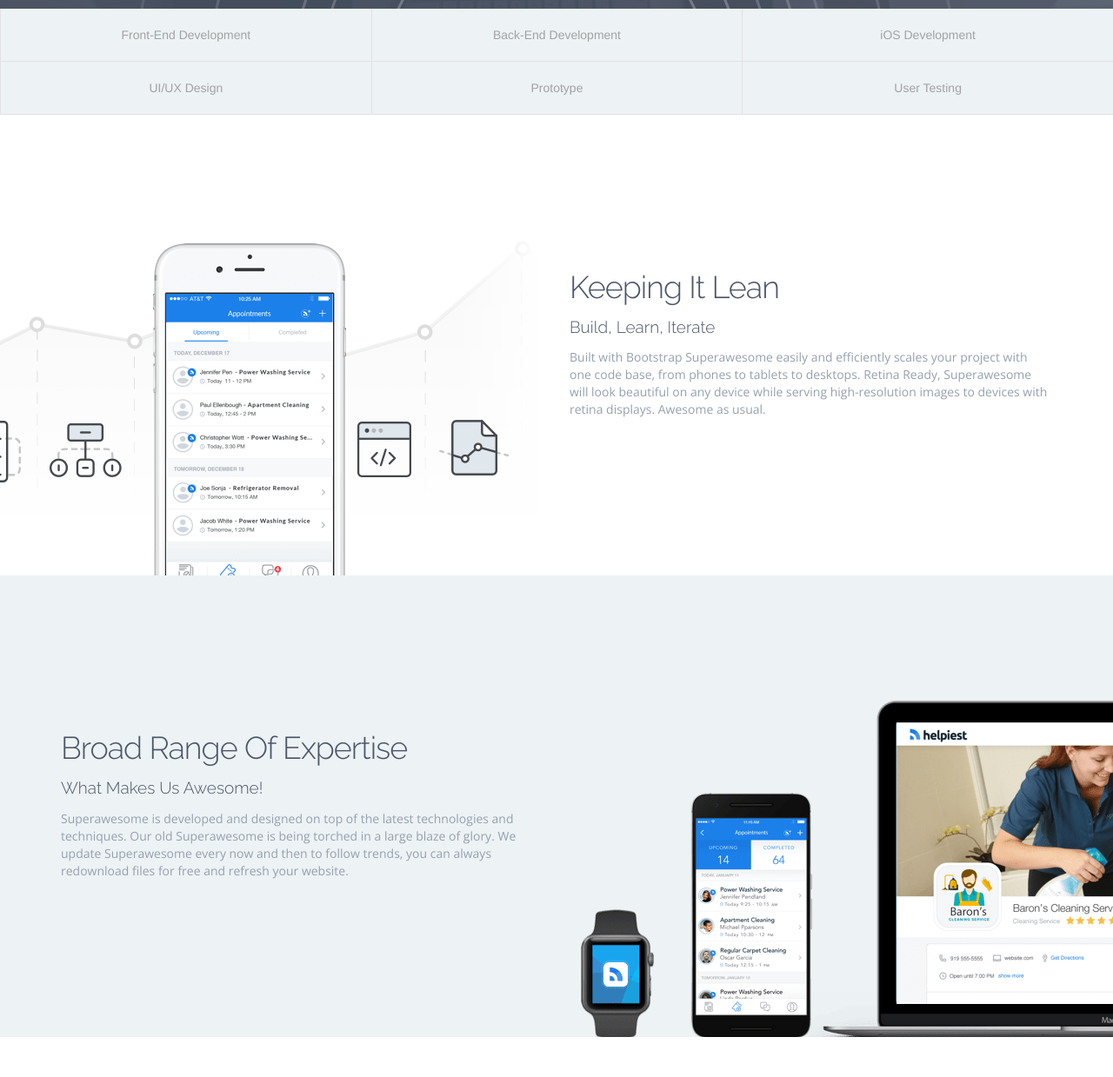
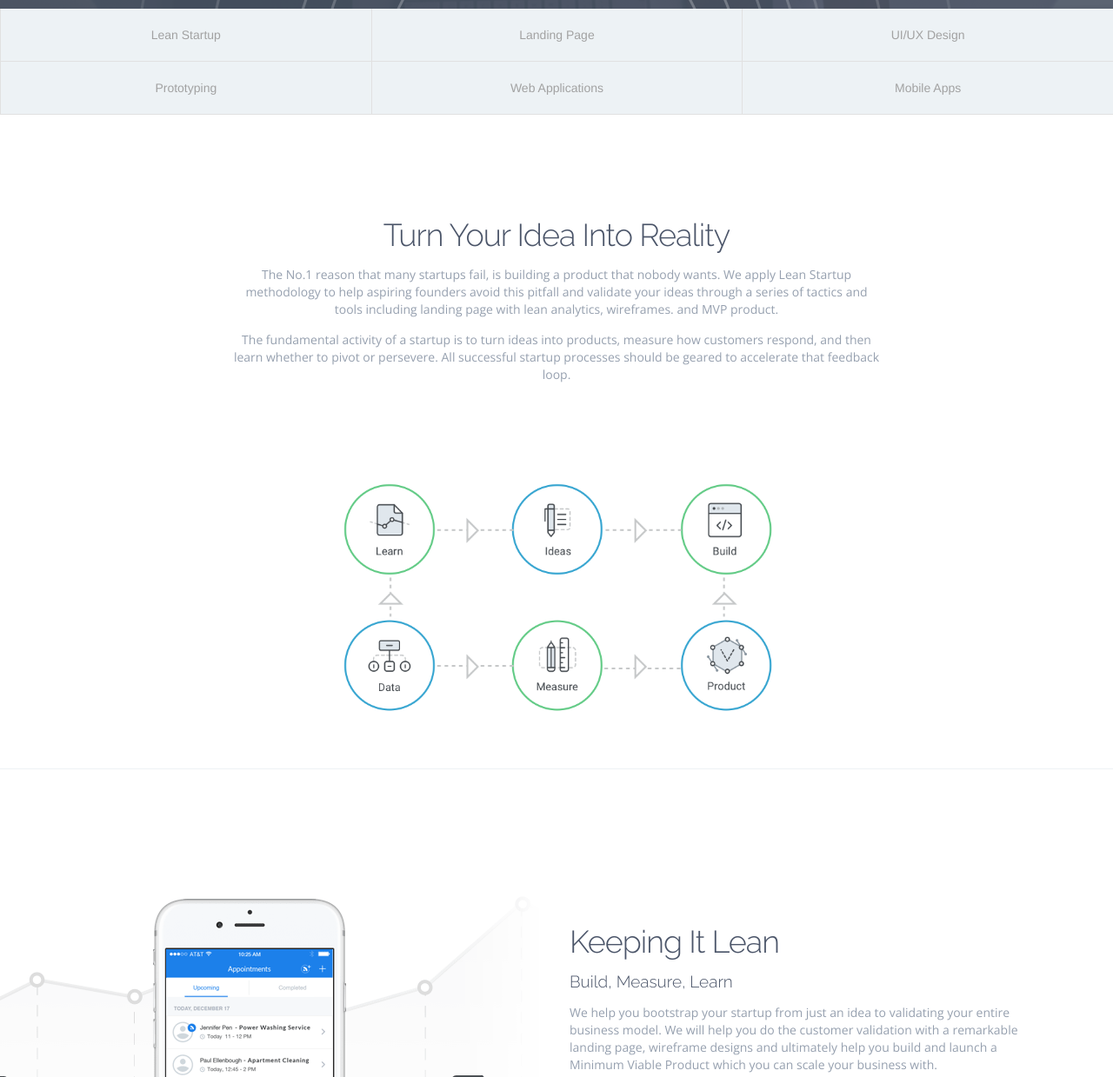
Before and after one commit to beumana/leanup, a plain HTML site: page index.html in a window 1280 px wide. Shown: the part 700-1939 px from the top of the page at 87% size. Drawn offline with nearby package versions, Linux system fonts and the light colour scheme.

Commit message:
styling and img changes

```diff
--- a/index.html
+++ b/index.html
@@ -78,54 +78,75 @@
 		</section>
 	<!-- End intro / Image version -->
 	<!-- Start features -->
-	<!-- Features 01 / Image left, text right -->
+	<!-- Features 01 / Image bottom, text top -->
 		<section class="white-bg" id="features">
 			<!-- Start grid -->
 			<div class="container-fluid">
 				<div class="row table-grid text-center">
 					<div class="col-sm-4 col-xs-6 table-grid__item">
-						Front-End Development
+						Lean Startup
 					</div>
 					<div class="col-sm-4 col-xs-6 table-grid__item">
-						Back-End Development
-					</div>
-					<div class="col-sm-4 col-xs-6 table-grid__item">
-						iOS Development
+						Landing Page
 					</div>
 					<div class="col-sm-4 col-xs-6 table-grid__item">
 						UI/UX Design
 					</div>
 					<div class="col-sm-4 col-xs-6 table-grid__item">
-						Prototype
+						Prototyping
 					</div>
 					<div class="col-sm-4 col-xs-6 table-grid__item">
-						User Testing
+						Web Applications
+					</div>
+					<div class="col-sm-4 col-xs-6 table-grid__item">
+						Mobile Apps
 					</div>
 				</div>
 			</div>
 			<!-- End grid -->
 			<div class="container">
 				<div class="row">
+					<div class="col-sm-10 col-sm-offset-1 col-md-8 col-md-offset-2 text-center">
+						<div class="divide-lg"></div>
+						<h2>Turn Your Idea Into Reality</h2>
+						<p>The No.1 reason that many startups fail, is building a product that nobody wants. We apply Lean Startup methodology to help aspiring founders avoid this pitfall and validate your ideas through a series of tactics and tools including landing page with lean analytics, wireframes. and MVP product.</p>
+						<p>The fundamental activity of a startup is to turn ideas into products, measure how customers respond, and then learn whether to pivot or persevere. All successful startup processes should be geared to accelerate that feedback loop.</p>
+						<div class="divide-md"></div>
+					</div>
+				</div>
+				<div class="row">
+					<div class="col-sm-10 col-sm-offset-1 col-md-8 col-md-offset-2 col-lg-6 col-lg-offset-3">
+						<img src="img/lean-flow-min.png" class="img-responsive center-block" alt="ideas in reality">
+						<div class="divide-sm"></div>
+					</div>
+				</div>
+			</div>
+			<hr style="margin:0">
+		</section>
+	<!-- Features 02 / Image left, text right -->
+		<section class="white-bg" id="features">
+			<div class="container">
+				<div class="row">
 					<div class="col-sm-6 col-sm-offset-6">
 						<div class="divide-xl"></div>
 						<h2>Keeping it Lean</h2>
-						<h3>Build, Learn, Iterate</h3>
-						<p class="no-margin">Built with Bootstrap Superawesome easily and efficiently scales your project with one code base, from phones to tablets to desktops. Retina Ready, Superawesome will look beautiful on any device while serving high-resolution images to devices with retina displays. Awesome as usual.</p>
+						<h3>Build, Measure, Learn</h3>
+						<p class="no-margin">We help you bootstrap your startup from just an idea to validating your entire business model. We will help you do the customer validation with a remarkable landing page, wireframe designs and ultimately help you build and launch a Minimum Viable Product which you can scale your business with.</p>
 						<div class="divide-xl"></div>
 					</div>
 					<img src="img/lean-min.png" class="img-responsive img-offgrid-left" alt="lean startup">
 				</div>
 			</div>
 		</section>
-	<!-- Features 02 / Text left, image right -->
+	<!-- Features 03 / Text left, image right -->
 		<section class="light-bg">
 			<div class="container">
 				<div class="row">
 					<div class="col-sm-6">
 						<div class="divide-xl"></div>
-						<h2>Broad Range of Expertise</h2>
-						<h3>What makes us awesome!</h3>
-						<p class="no-margin">Superawesome is developed and designed on top of the latest technologies and techniques. Our old Superawesome is being torched in a large blaze of glory. We update Superawesome every now and then to follow trends, you can always redownload files for free and refresh your website.</p>
+						<h2>The Launch Pad</h2>
+						<h3>The Right Solution</h3>
+						<p class="no-margin">Our cross-disciplinary team has a broad range of expertise in building lighting fast web applications and mobile apps. A highly collaborative approach allows us to constantly push the boundaries of modern web technologies and to achieve the best possible user experience. You choose where to launch, we make it happen!</p>
 						<div class="divide-xl"></div>
 					</div>
 					<img src="img/expertise-min.png" class="img-responsive img-offgrid-right" alt="broad expertise">
@@ -230,7 +251,7 @@
 						<a href="#">Purchase</a>
 					</div> -->
 					<div class="col-sm-12 divide-xs">
-						<p><small>Copyright &copy; 2016 Leanup, All rights reserved.</small></p>
+						<p><small>Copyright &copy; 2016 LeanChief, All rights reserved.</small></p>
 					</div>
 				</div>
 			</div>
```
Also changed, not shown: img/lean-flow-min.png (added), original-template.html (renamed from origin.html).
